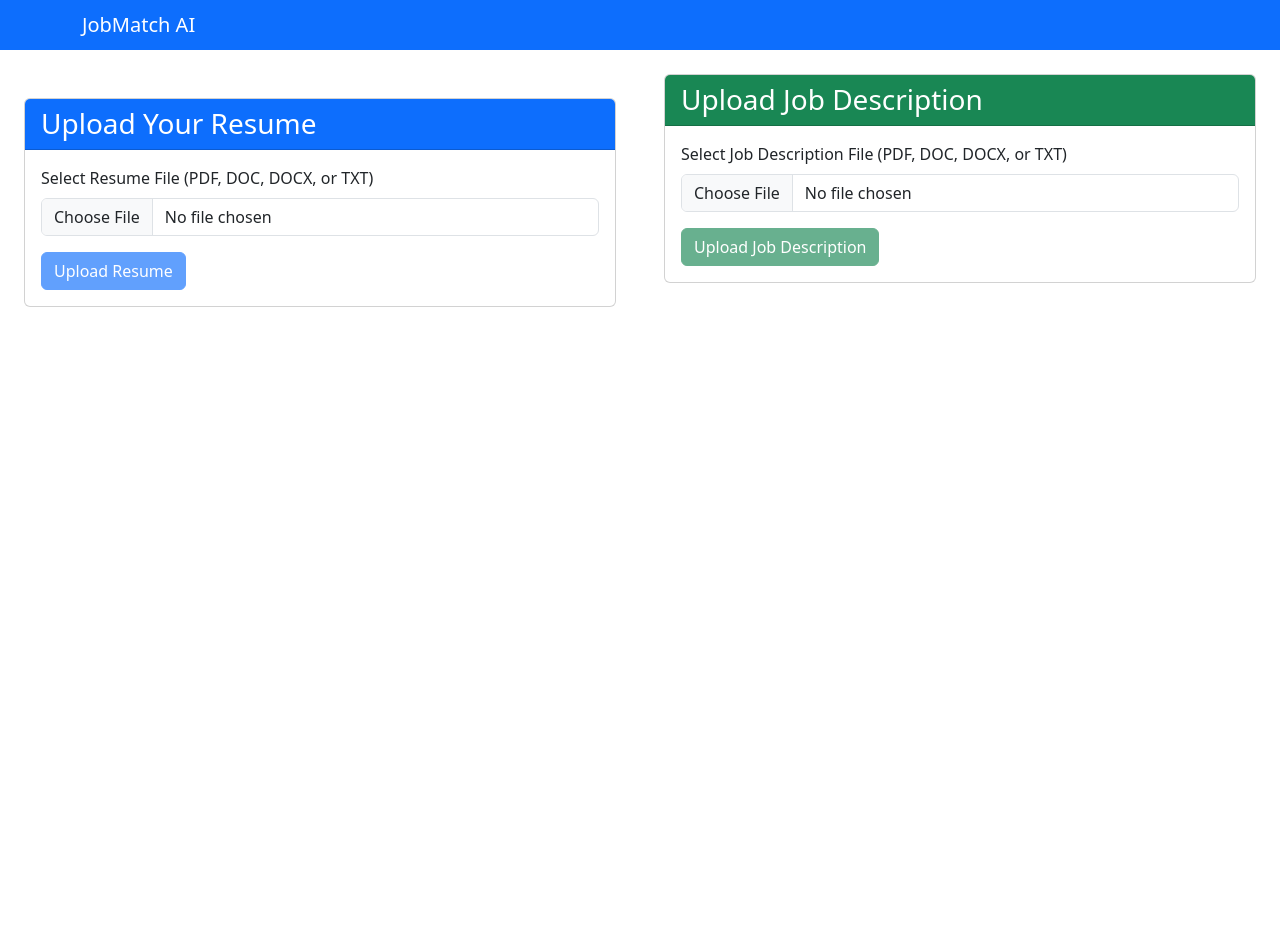
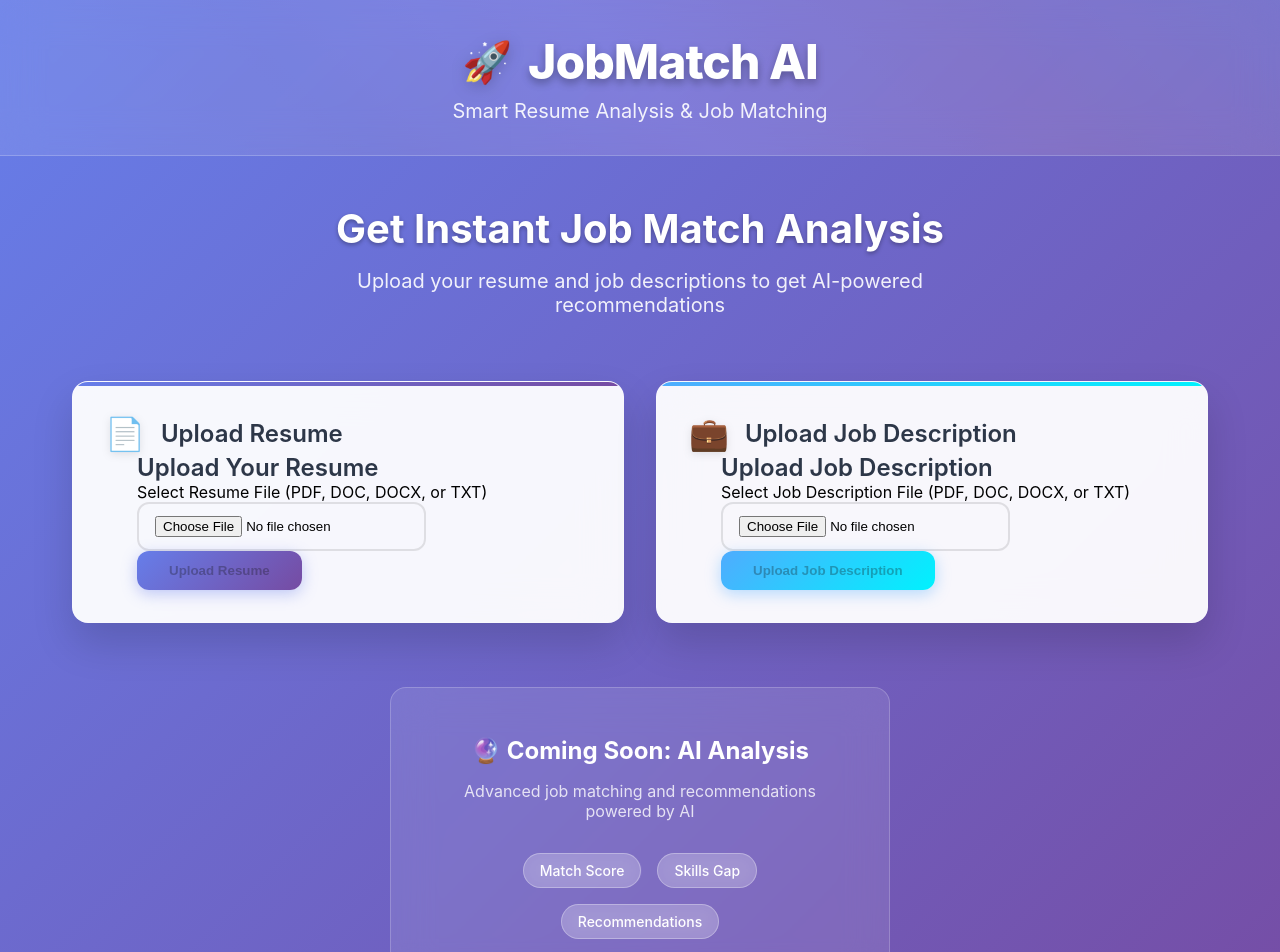
Before and after one commit to arijul2/bukayo, a React (Create React App) app in the folder frontend/: page / in a window 1280 px wide. Shown: the top 952 px of the page. Before the commit the page ends 800 px from the top, so only its background shows below. Built offline with nearby package versions, Linux system fonts and the light colour scheme.

Commit message:
update App to incorporate modern UI

```diff
--- a/frontend/src/App.tsx
+++ b/frontend/src/App.tsx
@@ -1,27 +1,73 @@
 import React from "react";
 import FileUpload from "./components/FileUpload";
 import JobDescriptionUpload from "./components/JobDescriptionUpload";
-import "bootstrap/dist/css/bootstrap.min.css";
+import "./ModernStyles.css";
 
 function App() {
   return (
-    <div className="App">
-      <nav className="navbar navbar-dark bg-primary">
+    <div className="modern-app">
+      {/* Modern Header with Gradient */}
+      <header className="modern-header">
+        <div className="header-content">
+          <div className="logo-section">
+            <div className="logo-icon">🚀</div>
+            <h1 className="app-title">JobMatch AI</h1>
+          </div>
+          <p className="app-subtitle">Smart Resume Analysis & Job Matching</p>
+        </div>
+        <div className="header-gradient"></div>
+      </header>
+
+      {/* Main Content */}
+      <main className="main-content">
         <div className="container">
-          <span className="navbar-brand mb-0 h1">JobMatch AI</span>
+          {/* Hero Section */}
+          <section className="hero-section">
+            <h2 className="hero-title">Get Instant Job Match Analysis</h2>
+            <p className="hero-description">
+              Upload your resume and job descriptions to get AI-powered
+              recommendations
+            </p>
+          </section>
+
+          {/* Upload Cards Grid */}
+          <div className="upload-grid">
+            <div className="upload-card resume-card">
+              <div className="card-header">
+                <div className="card-icon">📄</div>
+                <h3>Upload Resume</h3>
+              </div>
+              <FileUpload />
+            </div>
+
+            <div className="upload-card job-card">
+              <div className="card-header">
+                <div className="card-icon">💼</div>
+                <h3>Upload Job Description</h3>
+              </div>
+              <JobDescriptionUpload />
+            </div>
+          </div>
+
+          {/* Future Analysis Section */}
+          <section className="analysis-preview">
+            <div className="preview-card">
+              <h3>🔮 Coming Soon: AI Analysis</h3>
+              <p>Advanced job matching and recommendations powered by AI</p>
+              <div className="feature-pills">
+                <span className="pill">Match Score</span>
+                <span className="pill">Skills Gap</span>
+                <span className="pill">Recommendations</span>
+              </div>
+            </div>
+          </section>
         </div>
-      </nav>
+      </main>
 
-      <div className="container-fluid">
-        <div className="row">
-          <div className="col-md-6">
-            <FileUpload />
-          </div>
-          <div className="col-md-6">
-            <JobDescriptionUpload />
-          </div>
-        </div>
-      </div>
+      {/* Footer */}
+      <footer className="modern-footer">
+        <p>&copy; 2024 JobMatch AI. Powered by advanced AI technology.</p>
+      </footer>
     </div>
   );
 }
```
